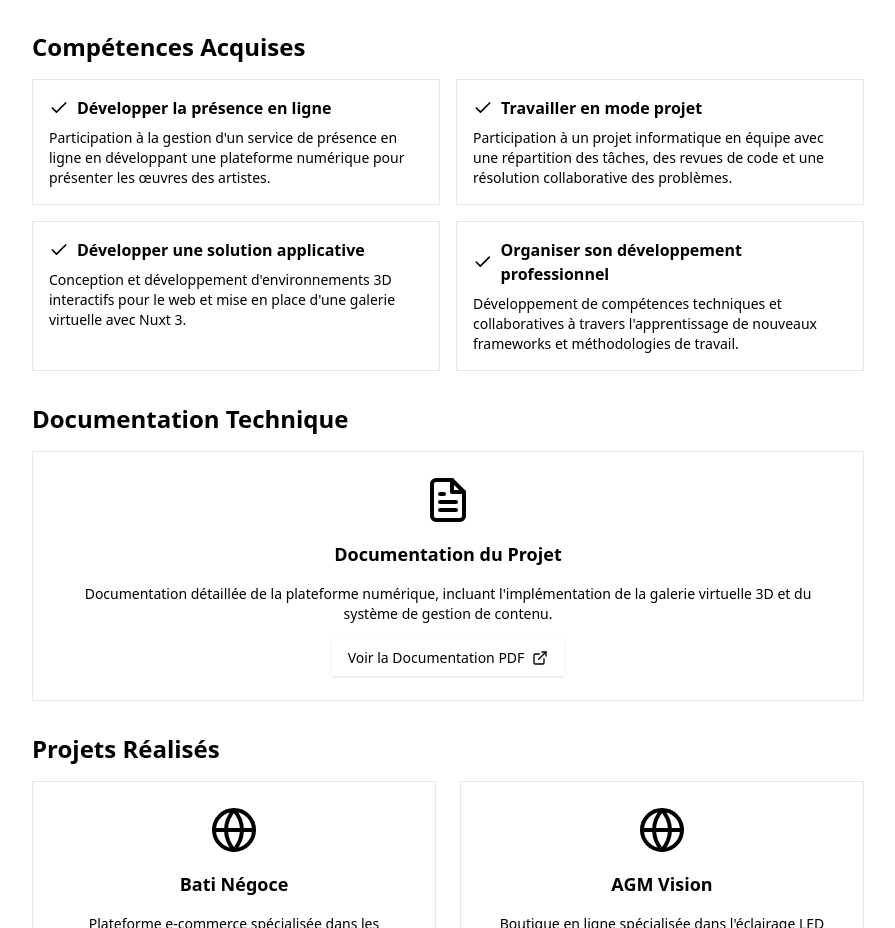
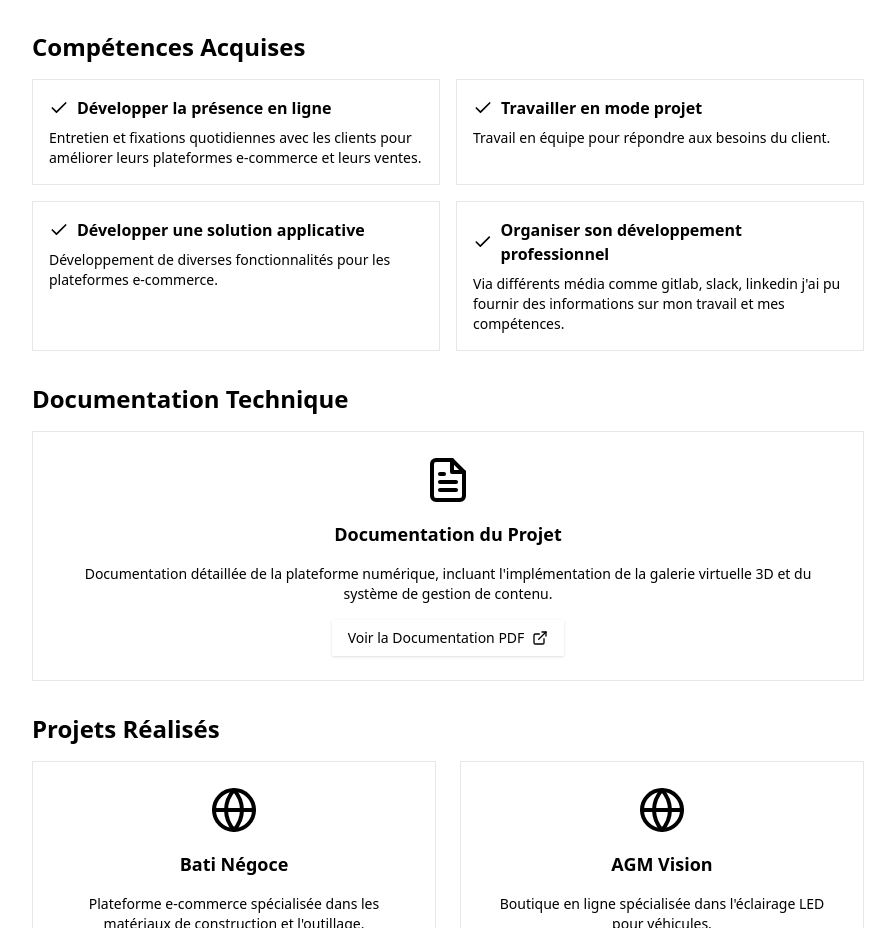
Before and after one commit to mhdevfr/milan-school, a Nuxt app: page /aurion in a window 1280 px wide. Shown: the part 1064-1992 px from the top of the page, without its empty margins (192-1087 px from the left). Built offline with nearby package versions, Linux system fonts and the light colour scheme; no server answers.

Commit message:
Update project descriptions for AGM and Aurion: clarified project roles, improved descriptions of daily tasks, and enhanced documentation references.

```diff
--- a/pages/agm.vue
+++ b/pages/agm.vue
@@ -38,7 +38,7 @@
         <h2 class="text-2xl font-bold">Description du Projet</h2>
         <div class="text-muted-foreground">
             <p>
-                Durant ce second stage chez Aurion j'ai pu me spécifier dans le développement et l'entretien quotidien d'une boutique e-commerce, la plus importante d'Aurion.
+                Durant ce second stage chez Aurion j'ai pu me spécifier dans le développement et l'entretien quotidien d'une boutique e-commerce la boutique AGMVision, la boutique la plus importante d'Aurion et un de leurs plus gros clients.
             </p>
         </div>
       </div>
@@ -82,7 +82,7 @@
               <h3 class="font-semibold">Développer la présence en ligne</h3>
             </div>
             <p class="mt-2 text-sm text-muted-foreground">
-              Participation à la gestion d'un service de présence en ligne en développant une plateforme numérique pour présenter les œuvres des artistes.
+                Entretien quotidien avec le client pour améliorer la plateforme et ajouter de nouvelles fonctionnalités.
             </p>
           </div>
           <div class="rounded-lg border p-4">
@@ -93,7 +93,7 @@
               <h3 class="font-semibold">Travailler en mode projet</h3>
             </div>
             <p class="mt-2 text-sm text-muted-foreground">
-              Participation à un projet informatique en équipe avec une répartition des tâches, des revues de code et une résolution collaborative des problèmes.
+                Travail en équipe pour répondre aux besoins du client.
             </p>
           </div>
           <div class="rounded-lg border p-4">
@@ -104,7 +104,7 @@
               <h3 class="font-semibold">Développer une solution applicative</h3>
             </div>
             <p class="mt-2 text-sm text-muted-foreground">
-              Conception et développement d'environnements 3D interactifs pour le web et mise en place d'une galerie virtuelle avec Nuxt 3.
+                Développement de diverses fonctionnalités pour la plateforme e-commerce.
             </p>
           </div>
           <div class="rounded-lg border p-4">
@@ -115,7 +115,7 @@
               <h3 class="font-semibold">Organiser son développement professionnel</h3>
             </div>
             <p class="mt-2 text-sm text-muted-foreground">
-              Développement de compétences techniques et collaboratives à travers l'apprentissage de nouveaux frameworks et méthodologies de travail.
+                Via différents média comme gitlab, slack, linkedin j'ai pu fournir des informations sur mon travail et mes compétences.
             </p>
           </div>
         </div>
@@ -135,7 +135,7 @@
             </svg>
             <h3 class="text-lg font-semibold">Documentation du Projet</h3>
             <p class="text-center text-sm text-muted-foreground">
-              Documentation détaillée de la plateforme numérique, incluant l'implémentation de la galerie virtuelle 3D et du système de gestion de contenu.
+                Voir la documentation des différentes tâches réalisées dans le projet en PDF.
             </p>
             <a href="https://www.canva.com/design/DAGFgw4bhJs/kSXR1s1MMP6PI0I8dU1vHQ/view?utm_content=DAGFgw4bhJs&utm_campaign=designshare&utm_medium=link2&utm_source=uniquelinks&utlId=h381faa0ba4" class="inline-flex items-center rounded-md bg-primary px-4 py-2 text-sm font-medium text-primary-foreground shadow hover:bg-primary/90">
               Voir la Documentation PDF
--- a/pages/aurion.vue
+++ b/pages/aurion.vue
@@ -76,7 +76,7 @@
               <h3 class="font-semibold">Développer la présence en ligne</h3>
             </div>
             <p class="mt-2 text-sm text-muted-foreground">
-              Participation à la gestion d'un service de présence en ligne en développant une plateforme numérique pour présenter les œuvres des artistes.
+                Entretien et fixations quotidiennes avec les clients pour améliorer leurs plateformes e-commerce et leurs ventes.
             </p>
           </div>
           <div class="rounded-lg border p-4">
@@ -87,7 +87,7 @@
               <h3 class="font-semibold">Travailler en mode projet</h3>
             </div>
             <p class="mt-2 text-sm text-muted-foreground">
-              Participation à un projet informatique en équipe avec une répartition des tâches, des revues de code et une résolution collaborative des problèmes.
+                Travail en équipe pour répondre aux besoins du client.
             </p>
           </div>
           <div class="rounded-lg border p-4">
@@ -98,7 +98,7 @@
               <h3 class="font-semibold">Développer une solution applicative</h3>
             </div>
             <p class="mt-2 text-sm text-muted-foreground">
-              Conception et développement d'environnements 3D interactifs pour le web et mise en place d'une galerie virtuelle avec Nuxt 3.
+                Développement de diverses fonctionnalités pour les plateformes e-commerce.
             </p>
           </div>
           <div class="rounded-lg border p-4">
@@ -109,7 +109,7 @@
               <h3 class="font-semibold">Organiser son développement professionnel</h3>
             </div>
             <p class="mt-2 text-sm text-muted-foreground">
-              Développement de compétences techniques et collaboratives à travers l'apprentissage de nouveaux frameworks et méthodologies de travail.
+                Via différents média comme gitlab, slack, linkedin j'ai pu fournir des informations sur mon travail et mes compétences.
             </p>
           </div>
         </div>
```
